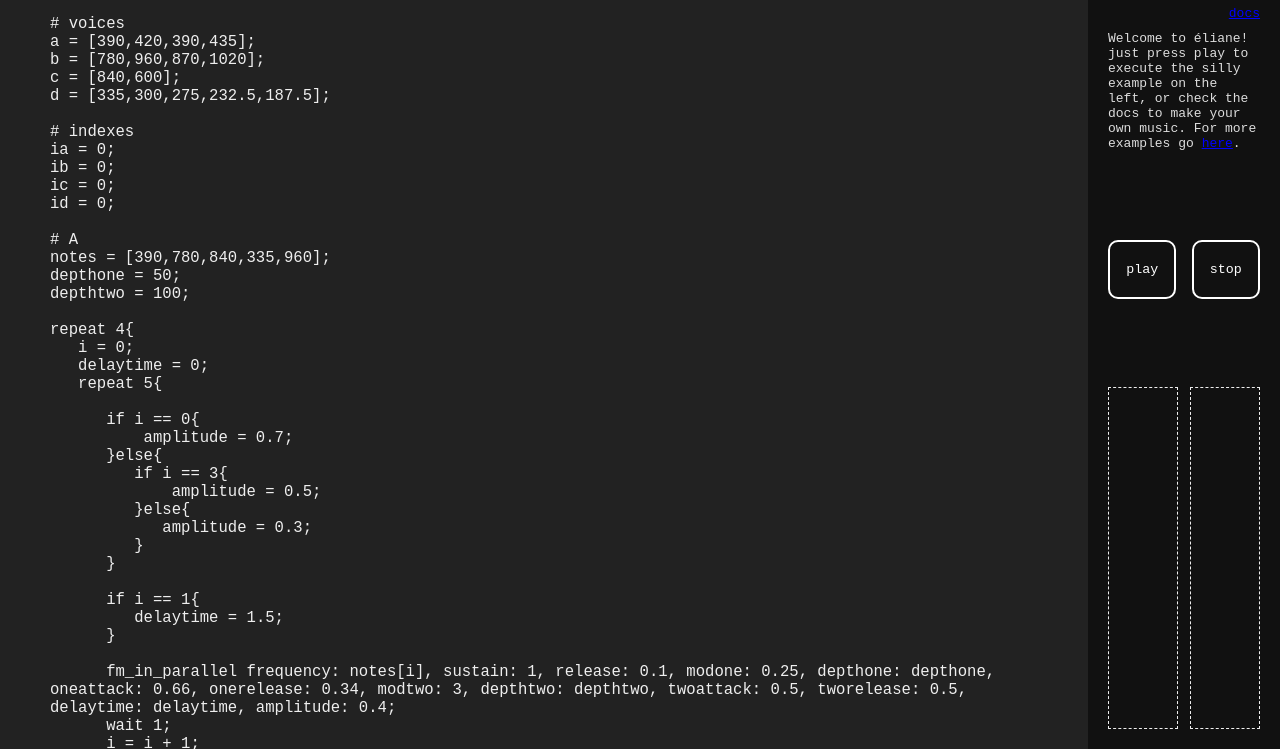
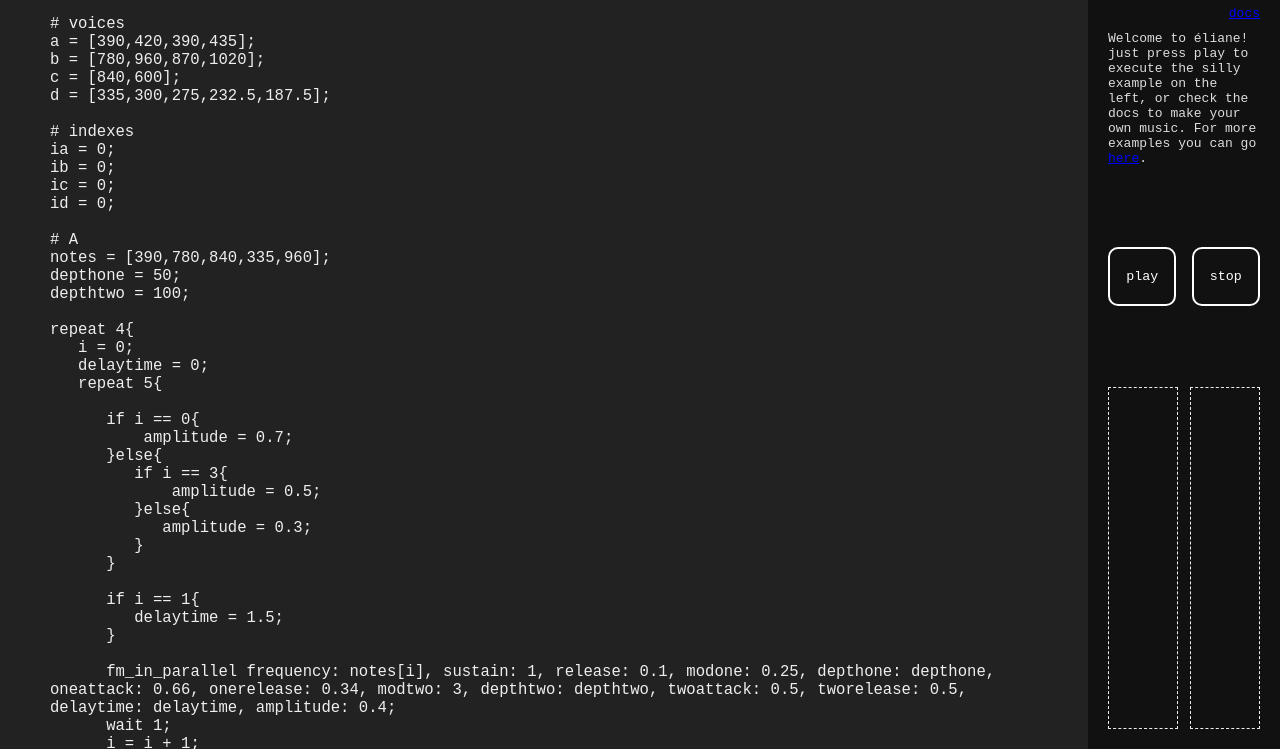
Before and after one commit to jgms/eliane, a plain HTML site: page index.html in a window 1280 px wide. Shown: the part 51-800 px from the top of the page. Drawn offline with Linux system fonts and the light colour scheme; a web font is replaced by a local one.

Commit message:
fix on index's copy

```diff
--- a/index.html
+++ b/index.html
@@ -25,7 +25,7 @@
         <section class="info">
             <h1>éliane.</h1>
             <a class="docs" href="https://github.com/jgms/eliane" target="_blank">docs</a>
-            <p>Welcome to éliane! just press play to execute the silly example on the left, or check the docs to make your own music. For more examples go <a href="https://github.com/jgms/construye-un-castillo" target="_blank">here</a>.</p>
+            <p>Welcome to éliane! just press play to execute the silly example on the left, or check the docs to make your own music. For more examples you can go <a href="https://github.com/jgms/construye-un-castillo" target="_blank">here</a>.</p>
         </section>
         <section class="buttons">
             <button class="play">play</button>
```
